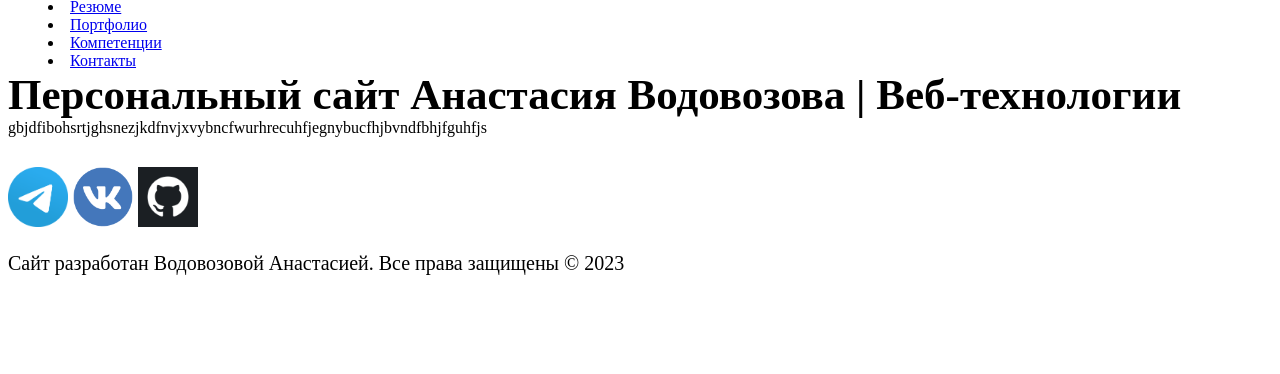
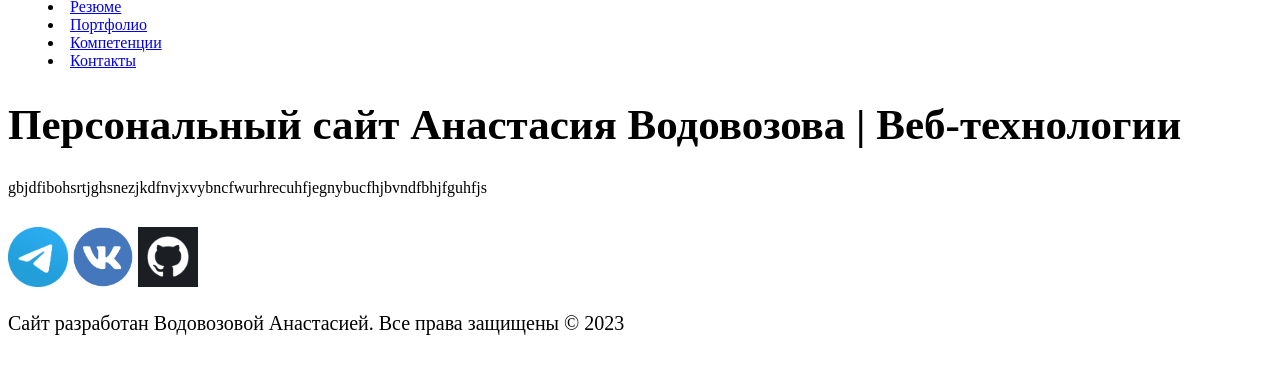
Before and after one commit to AnastasiaVodovozova/nastya2023, a plain HTML site: page index.html in a window 1280 px wide. Shown: the part 152-526 px from the top of the page. Drawn offline with Linux system fonts and the light colour scheme.

Commit message:
добавлен css

```diff
--- a/style.css
+++ b/style.css
@@ -9,7 +9,7 @@
 }
 
 header {
-    padding-top: 30px 0px 30px;
+    padding: 30px 0px 30px;
     font-size: 43px;
     font-weight:bold;
 
```
